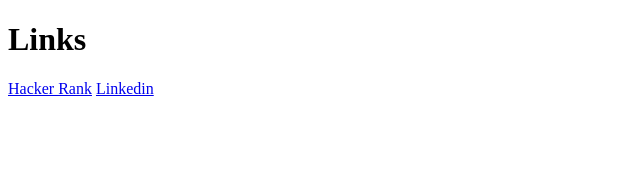
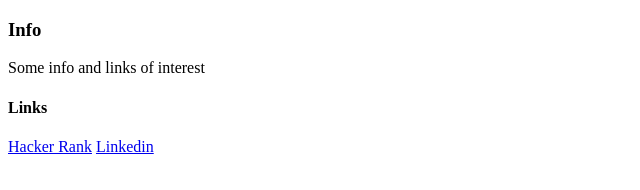
Before and after one commit to mrquintana/mrquintana.github.io, a plain HTML site: page index.html in a window 1280 px wide. Shown: the whole page, without its empty margins (0-640 px from the left). Drawn offline with Linux system fonts and the light colour scheme.

Commit message:
Update index.html

```diff
--- a/index.html
+++ b/index.html
@@ -4,9 +4,14 @@
 <title>Miguel Ramos Quintana</title>
 </head>
 <body>
-
-<h1>Links</h1>
-<a href="https://www.hackerrank.com/migue1990" target="_blank">Hacker Rank</a>
-<a href="https://www.linkedin.com/in/miguel-ramos-quintana-2154b974/" target="_blank">Linkedin</a>
+  <div>
+  <h3>Info</h3>
+    <p>Some info and links of interest</p>
+    <div>
+      <h4>Links</h4>
+        <a href="https://www.hackerrank.com/migue1990" target="_blank">Hacker Rank</a>
+        <a href="https://www.linkedin.com/in/miguel-ramos-quintana-2154b974/" target="_blank">Linkedin</a>
+      </div>
+  </div>
 </body>
 </html>
```
